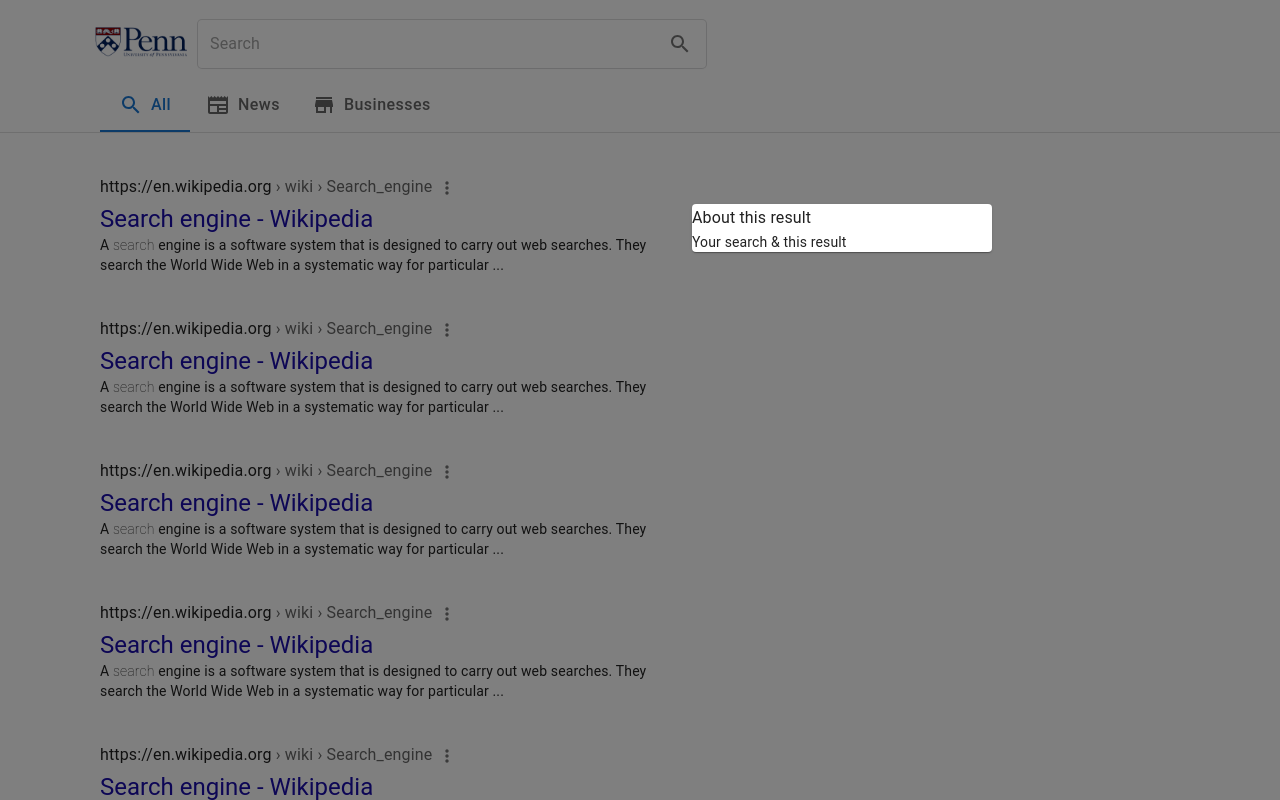
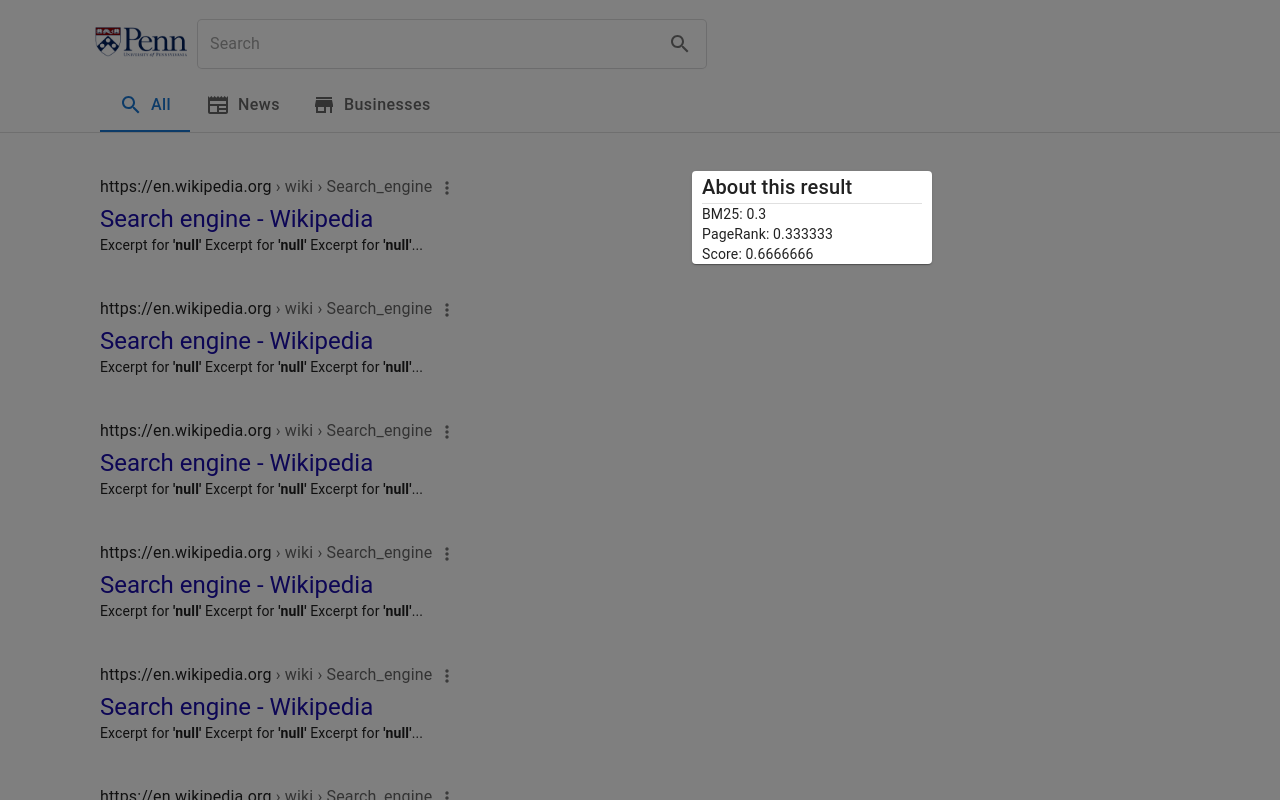
Before and after one commit to GeekAlexis/search-engine, a React (Create React App) app in the folder client/: page /search in a window 1280 px wide. Both pictures are taken after a click on the button 447 px from the left and 188 px from the top of the page. Shown: the top 800 px of the page. Built offline with nearby package versions, Linux system fonts and the light colour scheme.

Commit message:
update search result page

```diff
--- a/client/src/apis/getSearchResults.js
+++ b/client/src/apis/getSearchResults.js
@@ -0,0 +1,31 @@
+const axios = require('axios');
+
+async function getSearchResults(query) {
+  const record = {
+    bm25: 0.3,
+    excerpt: `Excerpt for <span>'${query}'</span> Excerpt for <span>'${query}'</span> Excerpt for <span>'${query}'</span>...`,
+    pageRank: 0.333333,
+    score: 0.6666666,
+    title: 'Search engine - Wikipedia',
+    url: 'https://en.wikipedia.org/wiki/Search_engine',
+    baseUrl: 'https://en.wikipedia.org',
+    path: '› wiki › Search_engine',
+  };
+
+  const res = { data: Array(100).fill(record) };
+
+  return res.data;
+
+  /*
+  try {
+    const res = await axios.get(`/search?query=${query}`);
+    if (res.status === 200) {
+      return res.data;
+    }
+  } catch (err) {
+    console.error(err);
+  }
+  */
+}
+
+export default getSearchResults;
--- a/client/src/components/About.js
+++ b/client/src/components/About.js
@@ -7,6 +7,7 @@
 import Button from '@mui/material/Button';
 import Fade from '@mui/material/Fade';
 import Paper from '@mui/material/Paper';
+import Divider from '@mui/material/Divider';
 import Dialog from '@mui/material/Dialog';
 import DialogActions from '@mui/material/DialogActions';
 import DialogContent from '@mui/material/DialogContent';
@@ -16,7 +17,7 @@
 import PropTypes from 'prop-types';
 
 function About(props) {
-  const { open, setOpen, anchorEl } = props;
+  const { open, setOpen, anchorEl, data } = props;
 
   function handleClickAway() {
     setOpen(false);
@@ -40,13 +41,14 @@
           <ClickAwayListener onClickAway={handleClickAway}>
             <Fade {...TransitionProps} timeout={350}>
               <Paper>
-                <Box>
-                  <Typography variant="subtitle1">About this result</Typography>
-                </Box>
-                <Box>
+                <Box className="content">
+                  <Typography variant="h6">About this result</Typography>
+                  <Divider />
+                  <Typography variant="body2">BM25: {data.bm25}</Typography>
                   <Typography variant="body2">
-                    Your search & this result
+                    PageRank: {data.pageRank}
                   </Typography>
+                  <Typography variant="body2">Score: {data.score}</Typography>
                 </Box>
               </Paper>
             </Fade>
@@ -61,6 +63,7 @@
   open: PropTypes.bool,
   setOpen: PropTypes.func,
   anchorEl: PropTypes.object,
+  data: PropTypes.object,
 };
 
 export default About;
--- a/client/src/components/Options.js
+++ b/client/src/components/Options.js
@@ -54,7 +54,7 @@
       <TabPanel value={value} index={0}>
         <Grid container spacing={2}>
           <Grid className="results" item xs={6}>
-            <Results />
+            <Results query={q} />
           </Grid>
           <Grid item xs={6}></Grid>
         </Grid>
--- a/client/src/components/Record.js
+++ b/client/src/components/Record.js
@@ -37,7 +37,7 @@
         <IconButton className="more-icon" size="small" onClick={handleOpen}>
           <MoreVertIcon />
         </IconButton>
-        <About open={open} setOpen={setOpen} anchorEl={anchorEl} />
+        <About open={open} setOpen={setOpen} anchorEl={anchorEl} data={data} />
 
         <br />
         <Link
--- a/client/src/components/Results.js
+++ b/client/src/components/Results.js
@@ -2,7 +2,9 @@
 import Pagination from '@mui/material/Pagination';
 import Record from './Record';
 import PropTypes from 'prop-types';
+import getSearchResults from '../apis/getSearchResults';
 
+/*
 const record = {
   url: 'https://en.wikipedia.org/wiki/Search_engine',
   baseUrl: 'https://en.wikipedia.org',
@@ -13,13 +15,28 @@
 };
 
 const data = Array(100).fill(record);
+*/
 
 function Results(props) {
-  // const { data } = props;
+  const { query } = props;
+  const [data, setData] = useState([]);
+  const [loading, setLoading] = useState(false);
+
   const [page, setPage] = useState(1);
   const pageSize = 10;
   const pageCount = Math.ceil(data.length / pageSize);
   const [items, setItems] = useState(data.slice(0, pageSize));
+
+  useEffect(() => {
+    async function fetch() {
+      setLoading(true);
+      const data = await getSearchResults(query);
+      setData(data);
+      setLoading(false);
+      setItems(data.slice(0, pageSize));
+    }
+    fetch();
+  }, [query]);
 
   function handleChange(e, p) {
     setPage(p);
@@ -43,7 +60,7 @@
 }
 
 Results.propTypes = {
-  data: PropTypes.array,
+  query: PropTypes.string,
 };
 
 export default Results;
--- a/client/src/styles/Record.css
+++ b/client/src/styles/Record.css
@@ -7,10 +7,15 @@
   background-color: inherit !important;
 }
 
-.about {
-  width: 300px;
+.excerpt span {
+  font-weight: bold;
 }
 
-.excerpt span {
-  font-weight: 100;
+.about {
+  width: 240px;
 }
+
+.about .content {
+  margin-left: 10px;
+  margin-right: 10px;
+}
```
Also changed, not shown: 1 other file (tests, documents, lock files or other folders).
